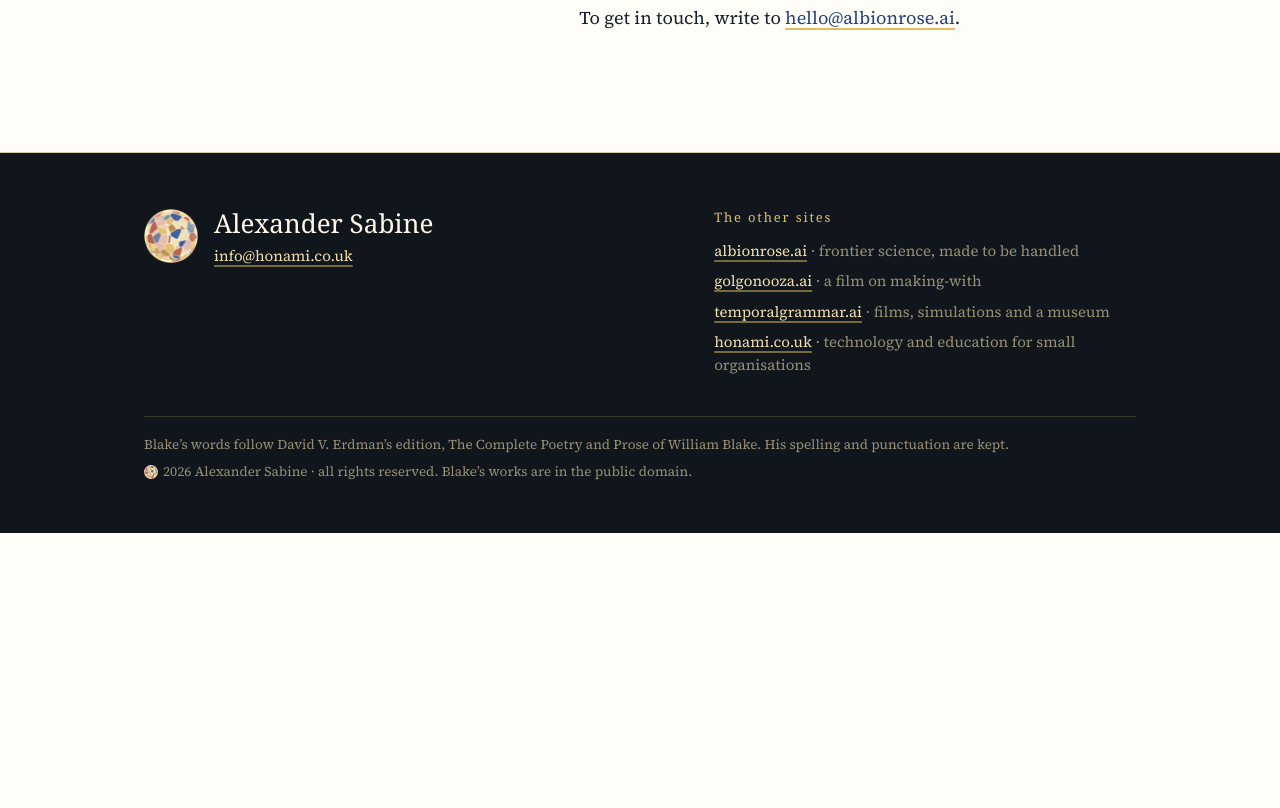
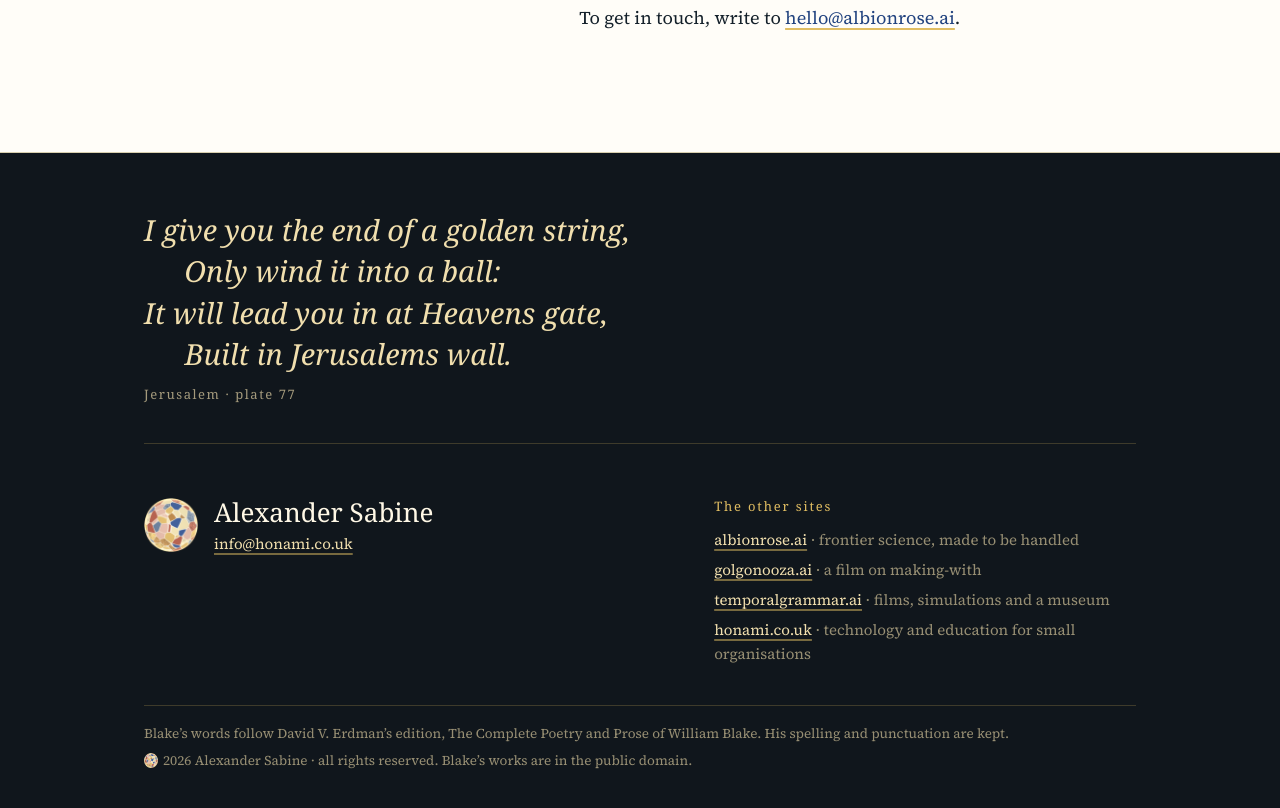
Before and after one commit to alexsabine/williamblake, a plain HTML site: page index.html in a window 1280 px wide. Shown: the part 6447-7255 px from the top of the page. Before the commit the page ends 6980 px from the top, so only its background shows below. Drawn offline with Linux system fonts and the light colour scheme; animation ran at ten frames a second; a web font is replaced by a local one.

Commit message:
Footer: the golden string, above the ball
Co-Authored-By: Claude Fable 5.2 <noreply@anthropic.com>
Claude-Session: https://claude.ai/code/session_01Uwzb4iqMdcXLJ8obVakqCr

```diff
--- a/index.html
+++ b/index.html
@@ -120,6 +120,9 @@ footer{position:relative;overflow:hidden;isolation:isolate;background:var(--nigh
 footer a{color:var(--pale);text-decoration-color:rgba(224,189,98,.5)}
 footer a:hover{color:#fff}
 .foot{display:grid;grid-template-columns:minmax(0,1.2fr) minmax(0,1fr);gap:clamp(22px,5vw,64px);align-items:start}
+.string{margin:0 0 clamp(30px,5vw,54px);padding:0 0 clamp(26px,4vw,40px);border-bottom:1px solid rgba(224,189,98,.22);font:italic 400 clamp(21px,2.6vw,29px)/1.42 var(--fell);color:var(--pale)}
+.string span{display:block}.string .in{padding-left:1.4em}
+.string cite{display:block;margin-top:12px;font:400 13px/1.3 var(--caps);letter-spacing:.12em;color:rgba(241,223,174,.66);font-style:normal}
 .who{display:flex;gap:16px;align-items:flex-start}
 .who img{width:54px;height:54px;display:block;transition:opacity .25s}
 #orb{flex:none;width:54px;height:54px;border-radius:50%;touch-action:none;cursor:grab;user-select:none;-webkit-user-select:none;-webkit-tap-highlight-color:transparent}#orb.held{cursor:grabbing}#orb.lit img{opacity:0}#orb:focus-visible{outline:2px solid var(--leaf);outline-offset:5px}
@@ -261,6 +264,7 @@ From Single vision &amp; Newtons sleep<cite>Letter to Thomas Butts · 1802</cite
 </main>
 
 <footer id="foot"><canvas id="fount" aria-hidden="true"></canvas><div class="wrap">
+  <blockquote class="string"><span>I give you the end of a golden string,</span><span class="in">Only wind it into a ball:</span><span>It will lead you in at Heavens gate,</span><span class="in">Built in Jerusalems wall.</span><cite>Jerusalem · plate 77</cite></blockquote>
   <div class="foot">
     <div class="who">
       <div id="orb" tabindex="0" role="img" aria-label="The sphere. It can be turned by hand, or with the arrow keys."><img src="img/ball.png" alt="" width="54" height="54" draggable="false"></div>
```
